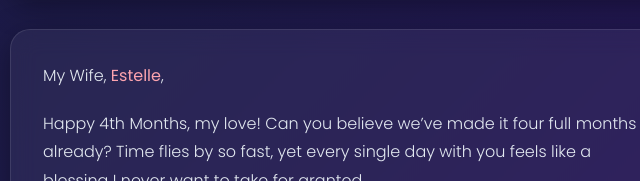
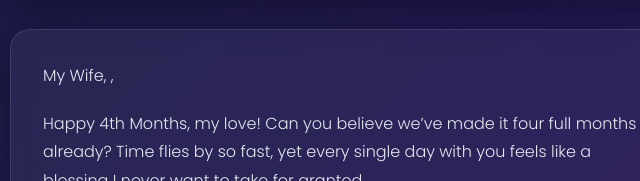
Before and after one commit to stephaniedineros5-dotcom/sf, a plain HTML site: page index.html in a window 1280 px wide. Shown: the part 1259-1440 px from the top of the page, 290-930 px from the left. Drawn offline with Linux system fonts and the light colour scheme.

Commit message:
Remove name from letter section in index.html
Removed the name 'Estelle' from the letter section.

```diff
--- a/index.html
+++ b/index.html
@@ -504,7 +504,7 @@
 
     <!-- Letter Section -->
     <div class="letter-card">
-      <p>My Wife, <span class="highlight">Estelle</span>,</p>
+      <p>My Wife, <span class="highlight"></span>,</p>
 
       <p>Happy 4th Months, my love! Can you believe we’ve made it four full months already? Time flies by so fast, yet every single day with you feels like a blessing I never want to take for granted.</p>
 
```
